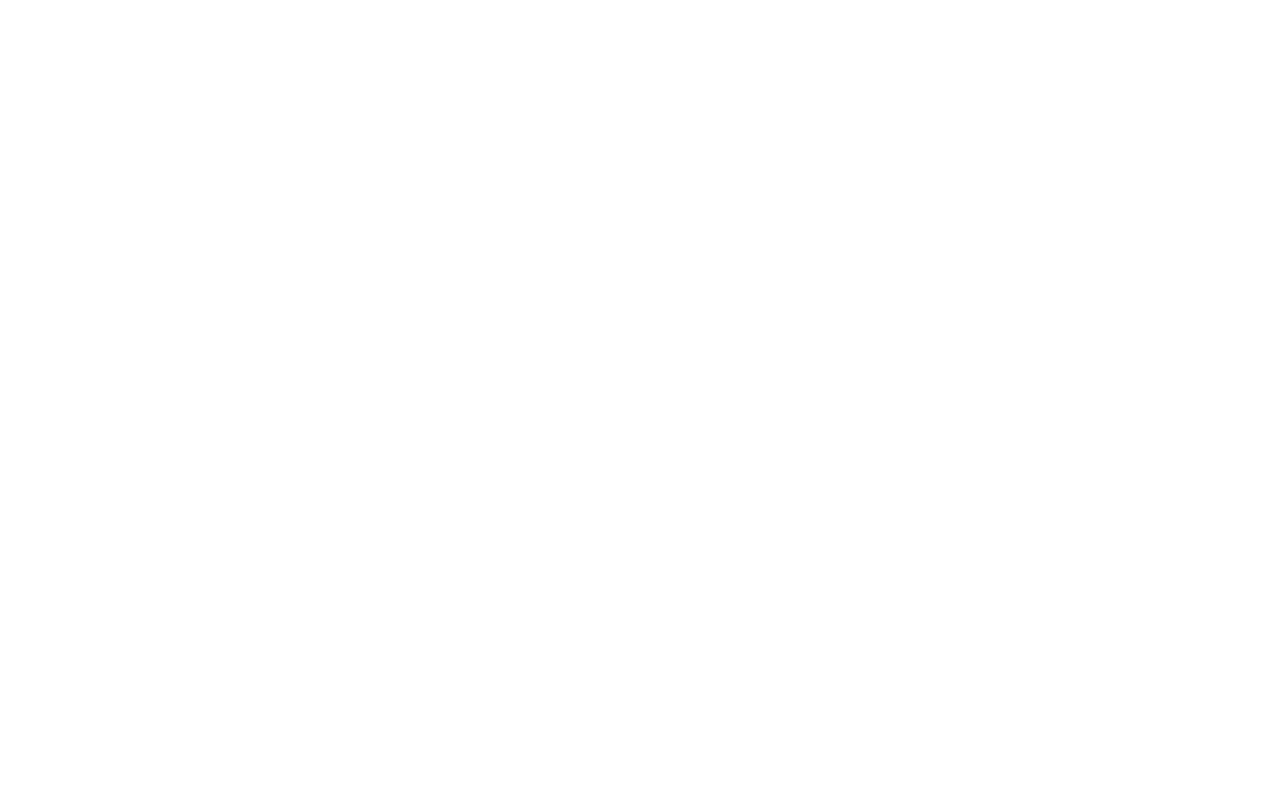
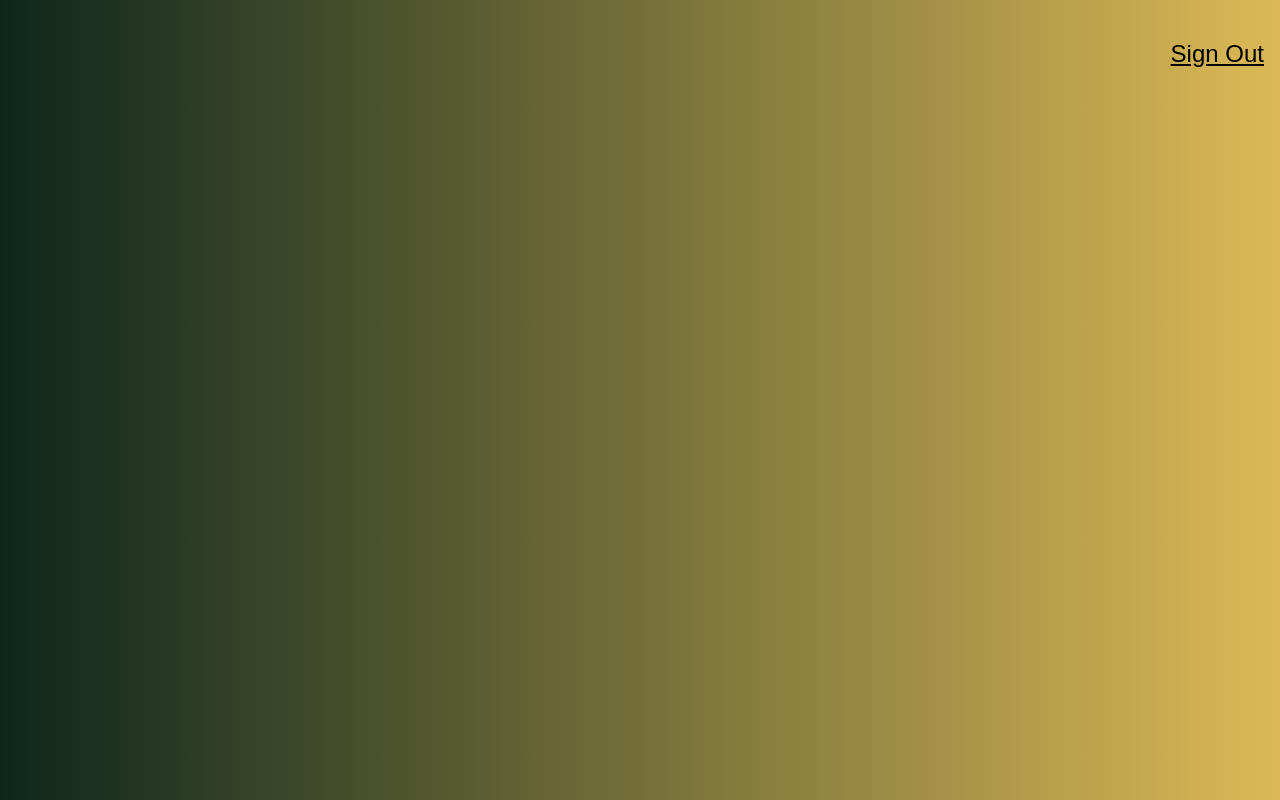
Before and after one commit to VladOneBls/FaceRecognitionBrain-v1, a React (Create React App) app: page / in a window 1280 px wide. Built offline with nearby package versions, Linux system fonts and the light colour scheme.

Commit message:
Created the Navigation component

```diff
--- a/package.json
+++ b/package.json
@@ -9,6 +9,7 @@
     "react": "^18.2.0",
     "react-dom": "^18.2.0",
     "react-scripts": "5.0.1",
+    "tachyons": "^4.12.0",
     "web-vitals": "^2.1.4"
   },
   "scripts": {
--- a/src/App.js
+++ b/src/App.js
@@ -1,11 +1,15 @@
 import React, { Component } from 'react';
+import Navigation from './components/Navigation/Navigation';
 import './App.css';
 
 class App extends Component {
   render() {
     return (
       <div className="App">
-
+        <Navigation />
+        {/*<Logo />
+        <ImageLinkForm />
+        <FaceRecognition />*/}
       </div>
     );
   }
--- /dev/null
+++ b/src/components/Navigation/Navigation.js
@@ -0,0 +1,11 @@
+import React from 'react';
+
+const Navigation = () => {
+	return (
+		<nav style={{display: 'flex', justifyContent: 'flex-end'}}>
+			<p className='f3 link dim black underline pa3 pointer'>Sign Out</p>
+		</nav>
+	);
+}
+
+export default Navigation;
--- a/src/index.css
+++ b/src/index.css
@@ -1,13 +1,6 @@
 body {
   margin: 0;
-  font-family: -apple-system, BlinkMacSystemFont, 'Segoe UI', 'Roboto', 'Oxygen',
-    'Ubuntu', 'Cantarell', 'Fira Sans', 'Droid Sans', 'Helvetica Neue',
-    sans-serif;
-  -webkit-font-smoothing: antialiased;
-  -moz-osx-font-smoothing: grayscale;
+  padding: 0;
+  font-family: sans-serif;
+  background: linear-gradient(90deg, #0D261C 0%, #DCB956 100%);
 }
-
-code {
-  font-family: source-code-pro, Menlo, Monaco, Consolas, 'Courier New',
-    monospace;
-}
--- a/src/index.js
+++ b/src/index.js
@@ -1,6 +1,7 @@
 import React from 'react';
 import ReactDOM from 'react-dom/client';
 import './index.css';
+import 'tachyons';
 import App from './App';
 import reportWebVitals from './reportWebVitals';
 
```
Also changed, not shown: 1 other file (tests, documents, lock files or other folders).
